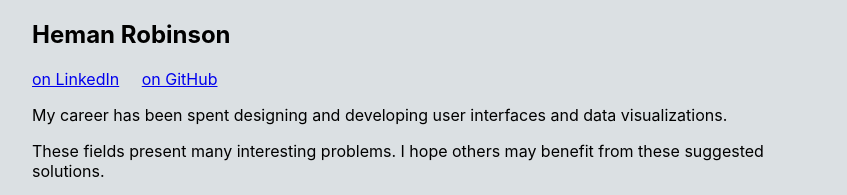
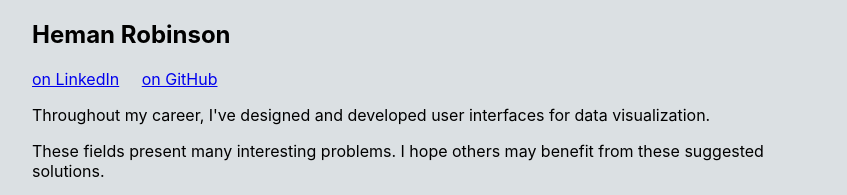
Before and after one commit to hemanrobinson/hemanrobinson.github.io, a React (Create React App) app: page / in a window 1280 px wide. Shown: the top 195 px of the page, without its empty margins (208-1055 px from the left). Built offline with nearby package versions, Linux system fonts and the light colour scheme.

Commit message:
Billy's suggestion

```diff
--- a/src/App.js
+++ b/src/App.js
@@ -13,7 +13,7 @@ function App() {
                 <a href="https://github.com/hemanrobinson/hemanrobinson.github.io">on GitHub</a>
                 </p>
                 <p>
-                    My career has been spent designing and developing user interfaces and data visualizations.
+                    Throughout my career, I've designed and developed user interfaces for data visualization.
                 </p>
                 <p>
                     These fields present many interesting problems.  I hope others may benefit from these suggested solutions.
```
Also changed, not shown: 1 other file (tests, documents, lock files or other folders).
